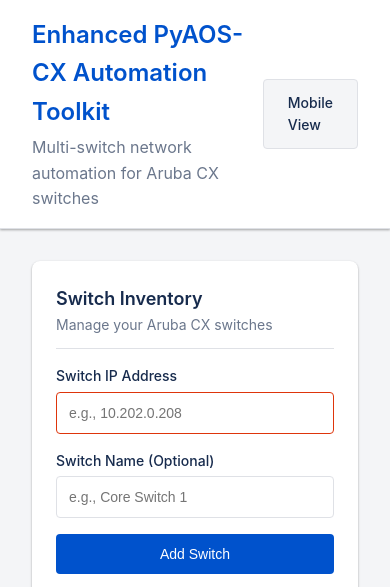
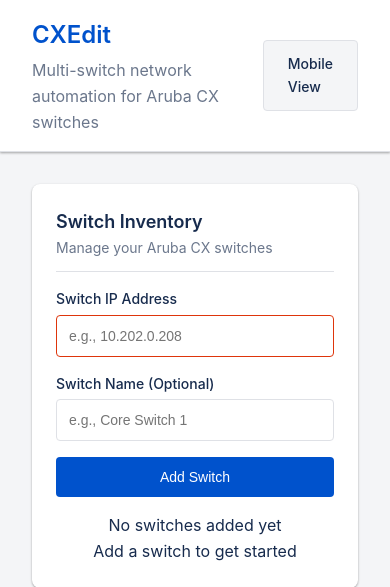
Before and after one commit to alexpitcher/aoscx-automation-toolkit, a Flask app: template templates/dashboard.html in a window 390 px wide. Shown: the top 587 px of the page. Run offline with Flask 3, Linux system fonts and the light colour scheme; the template is opened without the code that fills it, so the values that code supplies are empty.

Commit message:
chore(ui): set title header to CXEdit across mobile, desktop, and new UI

```diff
--- a/newui/App.tsx
+++ b/newui/App.tsx
@@ -191,7 +191,7 @@
       <header className="bg-[#01A982] text-white p-4 shadow-lg">
         <div className="flex items-center justify-between">
           <div>
-            <h1 className="text-lg font-semibold text-white">AOS-CX Automation</h1>
+            <h1 className="text-lg font-semibold text-white">CXEdit</h1>
             <p className="text-xs text-green-100 opacity-90">HPE Aruba Network Management</p>
           </div>
           <div className="text-right">
--- a/templates/dashboard.html
+++ b/templates/dashboard.html
@@ -3,7 +3,7 @@
 <head>
     <meta charset="UTF-8">
     <meta name="viewport" content="width=device-width, initial-scale=1.0">
-    <title>Enhanced PyAOS-CX Automation Toolkit</title>
+    <title>CXEdit</title>
     <link rel="stylesheet" href="{{ url_for('static', filename='css/dashboard.css') }}">
 </head>
 <body>
@@ -11,7 +11,7 @@
     <header class="header">
         <div style="display: flex; justify-content: space-between; align-items: center;">
             <div>
-                <h1>Enhanced PyAOS-CX Automation Toolkit</h1>
+                <h1>CXEdit</h1>
                 <p>Multi-switch network automation for Aruba CX switches</p>
             </div>
             <div>
--- a/templates/mobile_dashboard.html
+++ b/templates/mobile_dashboard.html
@@ -6,7 +6,7 @@
     <meta name="apple-mobile-web-app-capable" content="yes">
     <meta name="apple-mobile-web-app-status-bar-style" content="default">
     <meta name="theme-color" content="#01A982">
-    <title>AOS-CX Automation Toolkit</title>
+    <title>CXEdit</title>
     <link rel="stylesheet" href="{{ url_for('static', filename='css/mobile_dashboard.css') }}">
     <link rel="manifest" href="{{ url_for('static', filename='manifest.json') }}">
 </head>
@@ -15,7 +15,7 @@
     <header class="bg-[#01A982] text-white p-4 shadow-lg sticky top-0 z-40">
         <div class="flex items-center justify-between">
             <div>
-                <h1 class="text-lg font-semibold text-white">AOS-CX Automation</h1>
+                <h1 class="text-lg font-semibold text-white">CXEdit</h1>
                 <p class="text-xs text-green-100 opacity-90">HPE Aruba Network Management</p>
             </div>
             <div class="text-right">
```
